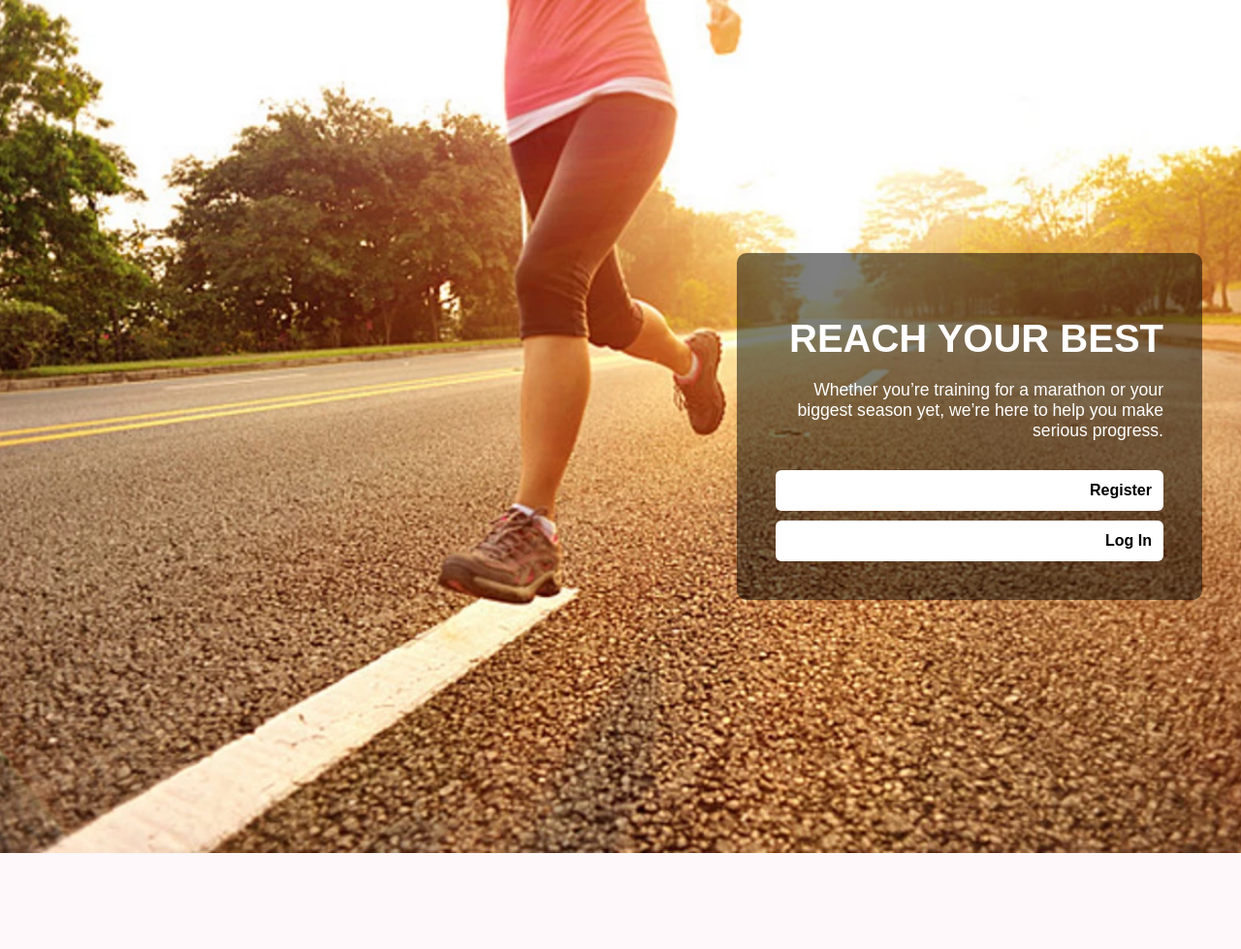
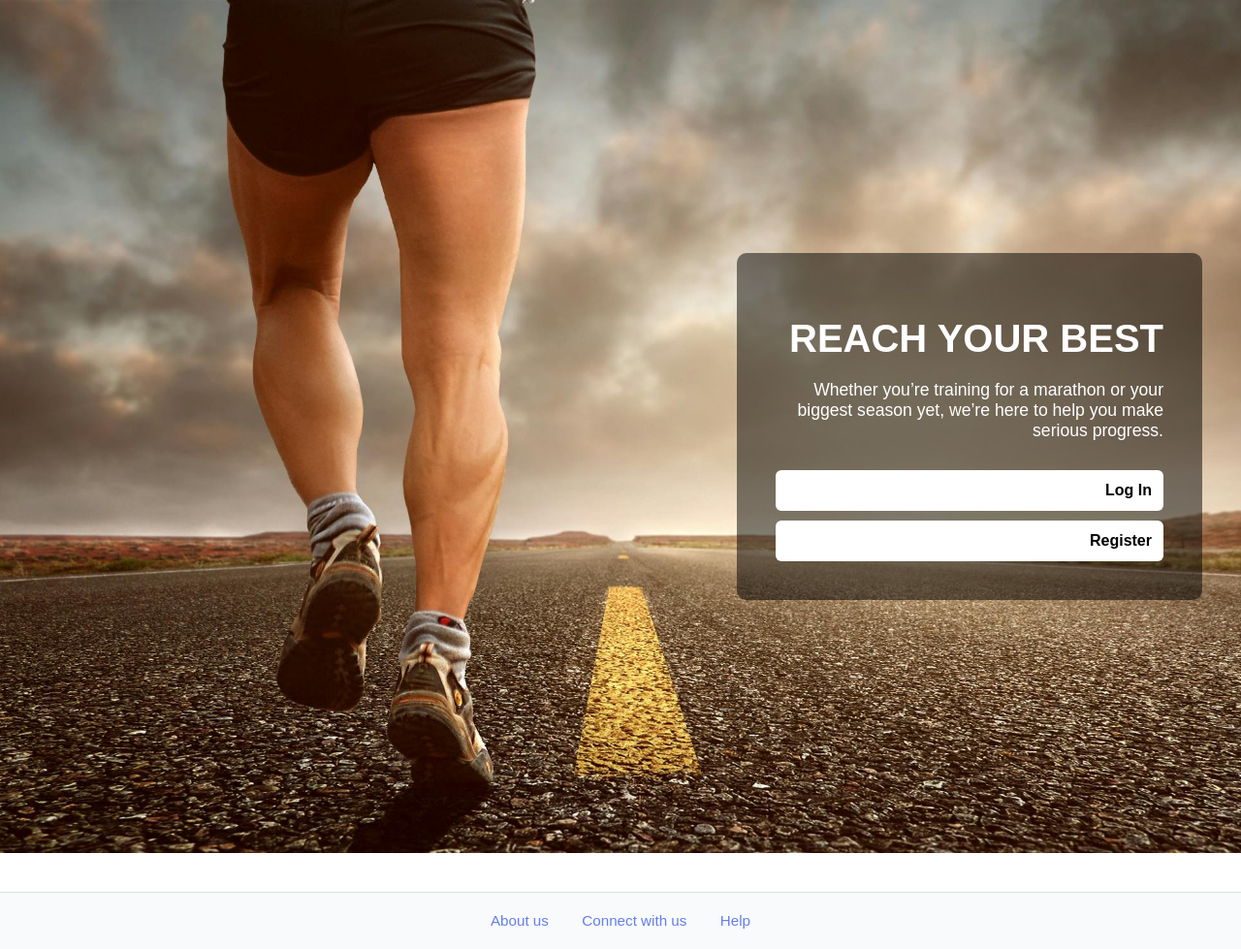
Before and after one commit to CallMeHeiSir/CITS5505_Group_project, a Flask app: page /welcome in a window 1280 px wide. Shown: the whole page at 97% size. Before the commit the page ends 880 px from the top, so only its background shows below. Run offline with Flask 3, Linux system fonts and the light colour scheme.

Commit message:
feat: 主要是前端更

```diff
--- /dev/null
+++ b/backend/static/css/WelcomeStyles.css
@@ -0,0 +1,109 @@
+/* ============== Welcome Page Styles ============== */
+body, html {
+    margin: 0;
+    padding: 0;
+    height: 100%;
+    font-family: sans-serif;
+  }
+
+  .hero {
+    background: url("../img/welcome-bg.jpg") no-repeat center center/cover;
+    height: 100%;
+    display: flex;
+    justify-content: flex-end;
+    align-items: center;
+    padding: 40px;
+    color: white;
+  }
+
+  .hero-box {
+    background: rgba(0,0,0,0.5);
+    padding: 40px;
+    max-width: 400px;
+    border-radius: 10px;
+    text-align: right;
+  }
+
+  .hero-box h1 {
+    margin-bottom: 20px;
+    font-size: 2.5em;
+  }
+
+  .hero-box p {
+    margin-bottom: 30px;
+    font-size: 1.1em;
+  }
+
+  .hero-box a {
+    display: block;
+    margin-top: 10px;
+    padding: 12px;
+    background: white;
+    color: black;
+    text-decoration: none;
+    font-weight: bold;
+    border-radius: 6px;
+  }
+
+  .hero-box a:hover {
+    background: #f0f0f0;
+  }
+
+  /* 页脚 */
+  .footer {
+    padding: 20px 0;
+    background: #f8fafc;
+    border-top: 1px solid #ddd;
+    text-align: center;
+    position: relative;
+    bottom: 0;
+    width: 100%;
+    margin-top: 40px;
+  }
+
+  .footer-link {
+    margin: 0 15px;
+    color: #667eea;
+    text-decoration: none;
+    font-size: 0.95rem;
+    transition: color .2s;
+  }
+
+  .footer-link:hover {
+    color: #764ba2;
+    text-decoration: underline;
+  }
+
+  /* ============== Modal 样式 ============== */
+.modal {
+    display: none;
+    position: fixed;
+    z-index: 1000;
+    left: 0; top: 0;
+    width: 100%; height: 100%;
+    background: rgba(0,0,0,0.5);
+    justify-content: center;
+    align-items: center;
+  }
+
+  .modal-content {
+    background: #fff;
+    padding: 30px;
+    border-radius: 12px;
+    width: 80%;
+    max-width: 500px;
+    box-shadow: 0 4px 12px rgba(0,0,0,0.1);
+    position: relative;
+  }
+
+  .modal-content h3 {
+    margin-top: 0;
+  }
+
+  .close-btn {
+    position: absolute;
+    top: 10px; right: 15px;
+    font-size: 24px;
+    cursor: pointer;
+    color: #666;
+  }
--- /dev/null
+++ b/backend/static/js/welcome.js
@@ -0,0 +1,39 @@
+function openModal(type) {
+    const modal = document.getElementById('modal');
+    const text = document.getElementById('modal-text');
+
+    if (type === 'about') {
+      text.innerHTML = `
+        <h3>About Us</h3>
+        <p>We are a web development team from the University of Western Australia (UWA), Team Code 24. This platform is designed to help you achieve your fitness goals, build healthy habits, and improve your physical well-being.</p>
+      `;
+    } else if (type === 'connect') {
+      text.innerHTML = `
+        <h3>Contact Us</h3>
+        <p>
+          Email: contact@group24.com<br>
+          Phone: +61 123 456 789<br>
+          Address: 35 Stirling Highway, Nedlands, WA 6009<br>
+          Instagram: @group24_team
+        </p>
+      `;
+    } else if (type === 'help') {
+      text.innerHTML = `
+        <h3>Help</h3>
+        <p>If you need help, please contact our support team.</p>
+      `;
+    }
+
+    modal.style.display = "flex";
+  }
+
+  function closeModal() {
+    document.getElementById('modal').style.display = "none";
+  }
+
+  window.onclick = function(event) {
+    const modal = document.getElementById('modal');
+    if (event.target === modal) {
+      closeModal();
+    }
+  }
--- a/backend/templates/welcome.html
+++ b/backend/templates/welcome.html
@@ -4,60 +4,35 @@
   <meta charset="UTF-8" />
   <meta name="viewport" content="width=device-width, initial-scale=1.0"/>
   <title>Welcome</title>
-  <style>
-    body, html {
-      margin: 0;
-      padding: 0;
-      height: 100%;
-      font-family: sans-serif;
-    }
-    .hero {
-      background: url("{{ url_for('static', filename='img/welcome-bg.png') }}") no-repeat center center/cover;
-      height: 100%;
-      display: flex;
-      justify-content: flex-end;
-      align-items: center;
-      padding: 40px;
-      color: white;
-    }
-    .hero-box {
-      background: rgba(0,0,0,0.5);
-      padding: 40px;
-      max-width: 400px;
-      border-radius: 10px;
-      text-align: right;
-    }
-    .hero-box h1 {
-      margin-bottom: 20px;
-      font-size: 2.5em;
-    }
-    .hero-box p {
-      margin-bottom: 30px;
-      font-size: 1.1em;
-    }
-    .hero-box a {
-      display: block;
-      margin-top: 10px;
-      padding: 12px;
-      background: white;
-      color: black;
-      text-decoration: none;
-      font-weight: bold;
-      border-radius: 6px;
-    }
-    .hero-box a:hover {
-      background: #f0f0f0;
-    }
-  </style>
+  <link rel="stylesheet" href="{{ url_for('static', filename='css/WelcomeStyles.css') }}" />
 </head>
 <body>
   <div class="hero">
     <div class="hero-box">
       <h1>REACH YOUR BEST</h1>
       <p>Whether you’re training for a marathon or your biggest season yet, we’re here to help you make serious progress.</p>
+      <a href="{{ url_for('auth.login') }}">Log In</a>
       <a href="{{ url_for('auth.register') }}">Register</a>
-      <a href="{{ url_for('auth.login') }}">Log In</a>
     </div>
   </div>
+
+  <footer class="footer">
+    <div class="footer-links">
+      <a href="#" class="footer-link" onclick="openModal('about')">About us</a>
+      <a href="#" class="footer-link" onclick="openModal('connect')">Connect with us</a>
+      <a href="#" class="footer-link" onclick="openModal('help')">Help</a>
+    </div>
+  </footer>
+
+  <div id="modal" class="modal">
+    <div class="modal-content">
+      <span class="close-btn" onclick="closeModal()">&times;</span>
+      <div id="modal-text"></div>
+    </div>
+  </div>
+
+<!-- 引入 JS -->
+  <script src="{{ url_for('static', filename='js/welcome.js') }}"></script>
+
 </body>
 </html>
```
Also changed, not shown: backend/templates/login.html (+1 -9 lines), backend/templates/register.html (+1 -9 lines), backend/static/img/welcome-bg.jpg (added), backend/static/img/welcome-bg.png (deleted).
